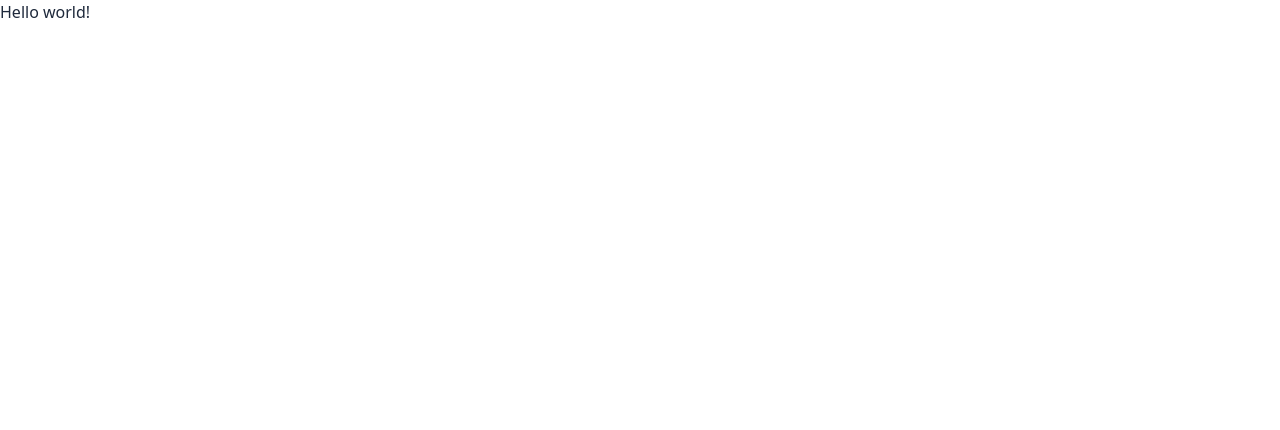
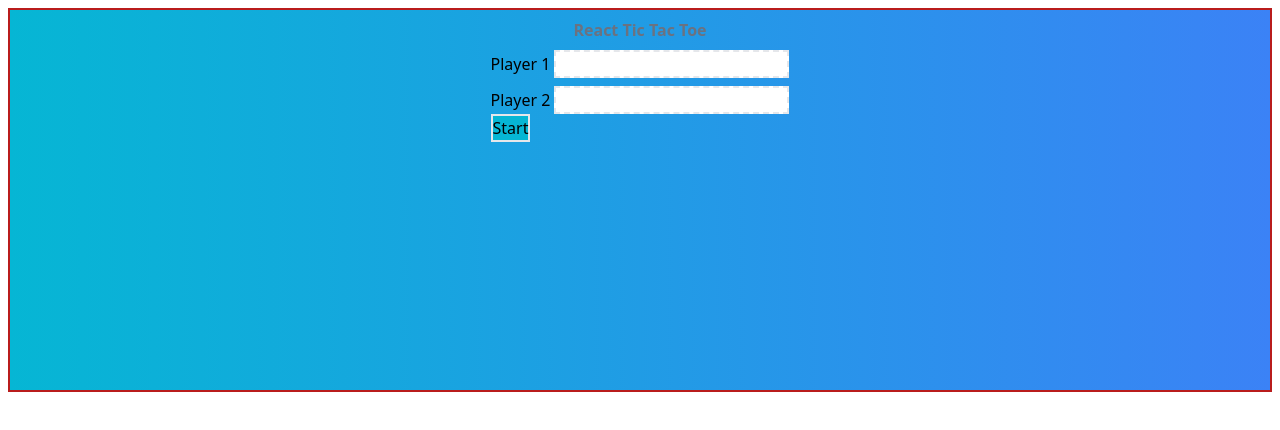
Before and after one commit to harry-io/tic-tac-toe, a React (Create React App) app in the folder Frontend/: page / in a window 1280 px wide. Shown: the top 430 px of the page. Built offline with nearby package versions, Linux system fonts and the light colour scheme.

Commit message:
@Hooks,finisedpages

```diff
--- a/Frontend/src/App.tsx
+++ b/Frontend/src/App.tsx
@@ -1,3 +1,22 @@
-export default function App() {
-  return <h1 className="text-slate-800">Hello world!</h1>;
-}
+import Game from "./pages/Games";
+import Start from "./pages/Start";
+import Finished from "./pages/Finished";
+import useTickTackToe from "./hooks/useTicTacToe";
+
+
+const App = () => {
+  const game = useTickTackToe();
+  return (
+
+    <div className="flex justify-center">
+      {game.status === "created" && <Start handleStart={game.handleStart} />}
+      {game.status === "finished" && (
+        <Finished name={game.winner} restart={game.handleRestart} />
+      )}
+      {game.status === "started" && (
+        <Game board={game.board} handleClick={game.handleClick} />
+      )}
+    </div>
+  );
+};
+export default App;
--- a/Frontend/src/index.tsx
+++ b/Frontend/src/index.tsx
@@ -1,15 +1,16 @@
 import React from 'react';
 import ReactDOM from 'react-dom/client';
 import './index.css';
+
+import reportWebVitals from './reportWebVitals';
 import App from './App';
-import reportWebVitals from './reportWebVitals';
 
 const root = ReactDOM.createRoot(
   document.getElementById('root') as HTMLElement
 );
 root.render(
   <React.StrictMode>
-    <App />
+    <App/>
   </React.StrictMode>
 );
 
--- /dev/null
+++ b/Frontend/src/pages/Games.tsx
@@ -0,0 +1,29 @@
+import Square from "../Component/Square";
+interface Props {
+  board: string[];
+  handleClick(index: number): void;
+}
+const Game = (props: Props) => {
+  const { board, handleClick } = props;
+  const styles = {
+    board: {
+      display: "grid",
+      gridTemplateColumns: "repeat(3, 1fr)",
+      width: "300px"
+    }
+  };
+  return (
+    <div className="grid w-76 grid-cols-3 gap-1 mt-6 ">
+      {board.map((value, index) => (
+        <Square
+          key={index}
+          value={value}
+          index={index}
+          handleClick={handleClick}
+
+        />
+      ))}
+    </div>
+  );
+};
+export default Game;
--- /dev/null
+++ b/Frontend/src/pages/Start.tsx
@@ -0,0 +1,55 @@
+import { useState, useMemo, FormEvent } from "react";
+
+interface Props {
+  handleStart(players: string[]): void;
+}
+
+const Start = (props: Props) => {
+  const { handleStart } = props;
+  const [players, setPlayers] = useState(["", ""]);
+  const handleInput = (event: FormEvent<HTMLInputElement>, index: number) => {
+    const newPlayers = [...players];
+    newPlayers.splice(index, 1, event.currentTarget.value);
+    setPlayers(newPlayers);
+  };
+  const canStart = useMemo(
+    () => players.every((player) => player && player.length > 0),
+    [players]
+  );
+  const handleSubmit = (event: FormEvent<HTMLFormElement>) => {
+    event.preventDefault();
+    if (!canStart) return;
+    handleStart(players);
+  };
+  return (
+    <div className=" border-2 border-red-700  flex flex-col  items-center h-96 m-2 bg-gradient-to-r from-cyan-500 to-blue-500 w-full">
+      <h1 className="text-gray-500 font-black mt-2">React Tic Tac Toe</h1>
+      <form onSubmit={handleSubmit}>
+        <div>
+          <label htmlFor="player1">Player 1</label>
+          <input
+            type="text"
+            className="border-2 border-dashed mt-2 ml-1"
+            value={players[0]}
+            onInput={(e) => handleInput(e, 0)}
+          />
+        </div>
+        <div>
+          <label htmlFor="player2">Player 2</label>
+          <input
+            type="text"
+            className="border-2 border-dashed mt-2 ml-1"
+            value={players[1]}
+            onInput={(e) => handleInput(e, 1)}
+          />
+        </div>
+        <div>
+          <button type="submit"   disabled={!canStart} className="border-2 text-black bg-cyan-500 " >
+            Start
+          </button>
+        </div>
+      </form>
+    </div>
+  );
+};
+export default Start;
```
Also changed, not shown: 1 other file (tests, documents, lock files or other folders).
